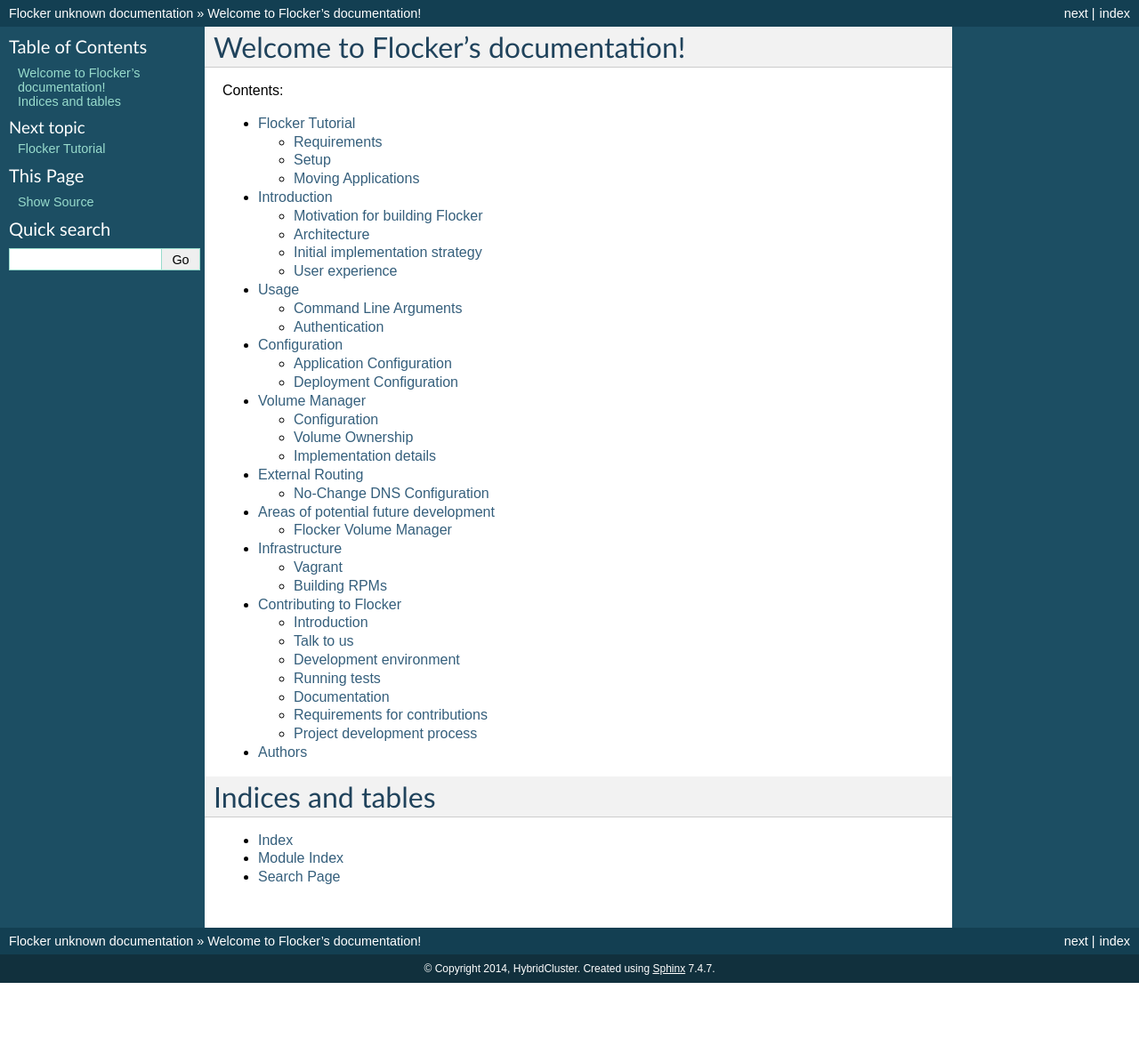
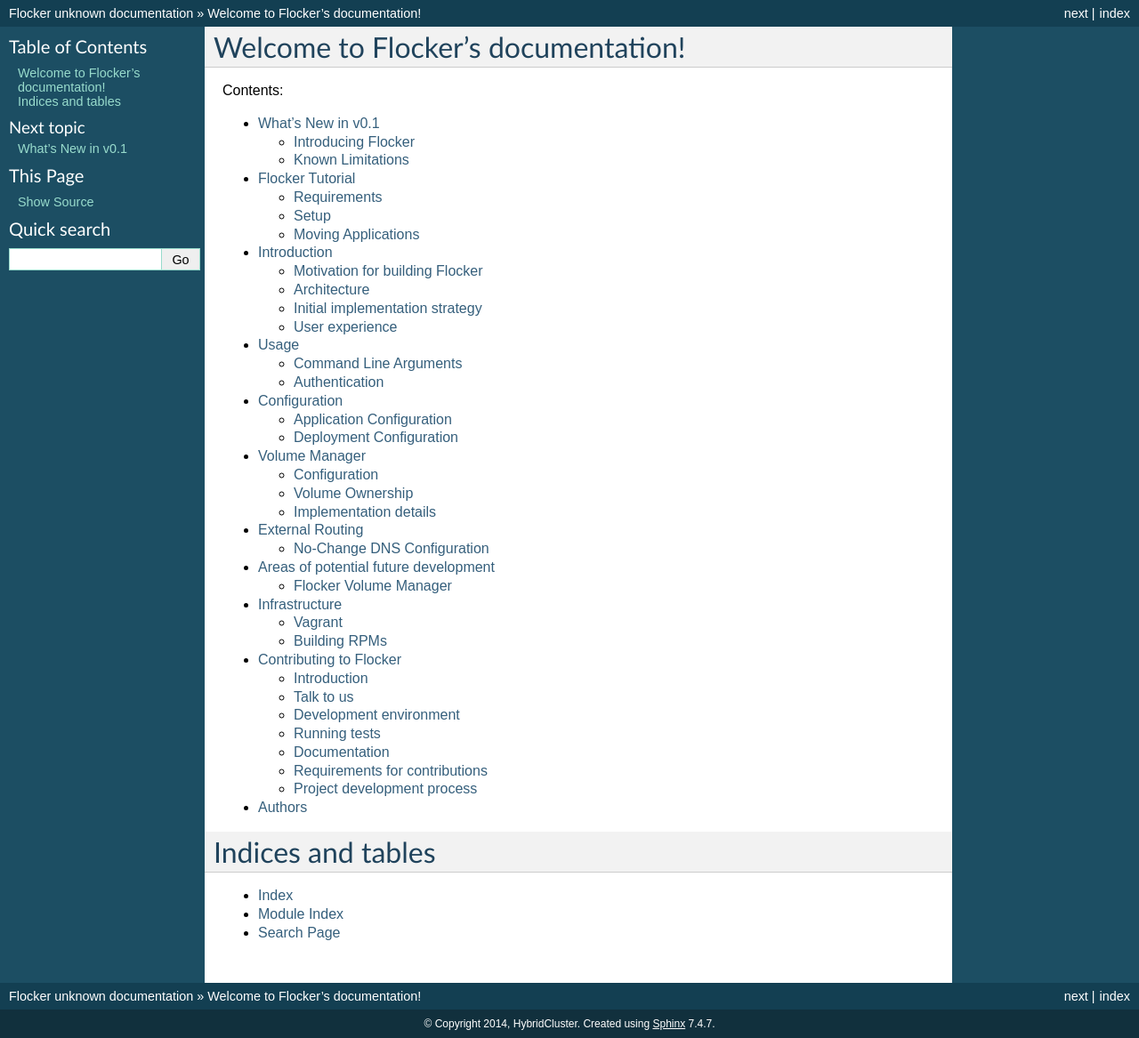
Before and after one commit to ClusterHQ/flocker, a Sphinx documentation site: the page built from docs/index.rst, in a window 1280 px wide. Shown: the whole page at 89% size. Built offline with Sphinx 7.4.7, drawn with Linux system fonts in a browser that asks for light colours; before the commit the page ends 1105 px from its top, so only the background shows below that; some of the changed lines change nothing that is shown.

Commit message:
A first pass at What's New document.

```diff
--- a/docs/index.rst
+++ b/docs/index.rst
@@ -11,6 +11,7 @@
 .. toctree::
    :maxdepth: 2
 
+   whatsnew.rst
    tutorial/index
    flocker-intro/index
    usage
--- /dev/null
+++ b/docs/whatsnew.rst
@@ -0,0 +1,32 @@
+==================
+What's New in v0.1
+==================
+
+Introducing Flocker
+===================
+
+The most notable feature in our first release is the ability to move data along with containers.
+By default Docker and therefore Docker orchestration frameworks are not well-suited to running stateful applications that store data on disk: moving a container from one machine to another does not move the data along with it.
+Standard advice is therefore not to use Docker for any applications that rely on disk storage for anything beyond logging.
+Needless to say this is a rather significant restriction.
+
+Flocker in contrast is all about supporting your on-disk data.
+When you move an application from machine A to machine B the data in the Flocker volume is moved along with your container.
+This is done on the filesystem level by utilizing `ZFS`_.
+
+.. _ZFS: https://en.wikipedia.org/wiki/ZFS
+
+
+Known Limitations
+=================
+
+* This release is not ready for production and should not be used on publicly accessible servers or to store data you care about.
+  Backwards compatibility is not a goal yet.
+* Changes to the application configuration file will often not be noticed by ``flocker-deploy``, and there is no way to delete applications or volumes.
+  Choose new names for your applications if you are making changes to the application configuration.
+
+You can learn more about where we might be going with future releases by:
+
+* Stopping by the ``#clusterhq`` channel on ``irc.freenode.net``.
+* Visiting our GitHub repository at https://github.com/ClusterHQ/flocker
+* Reading :doc:`roadmap/index`.
```
